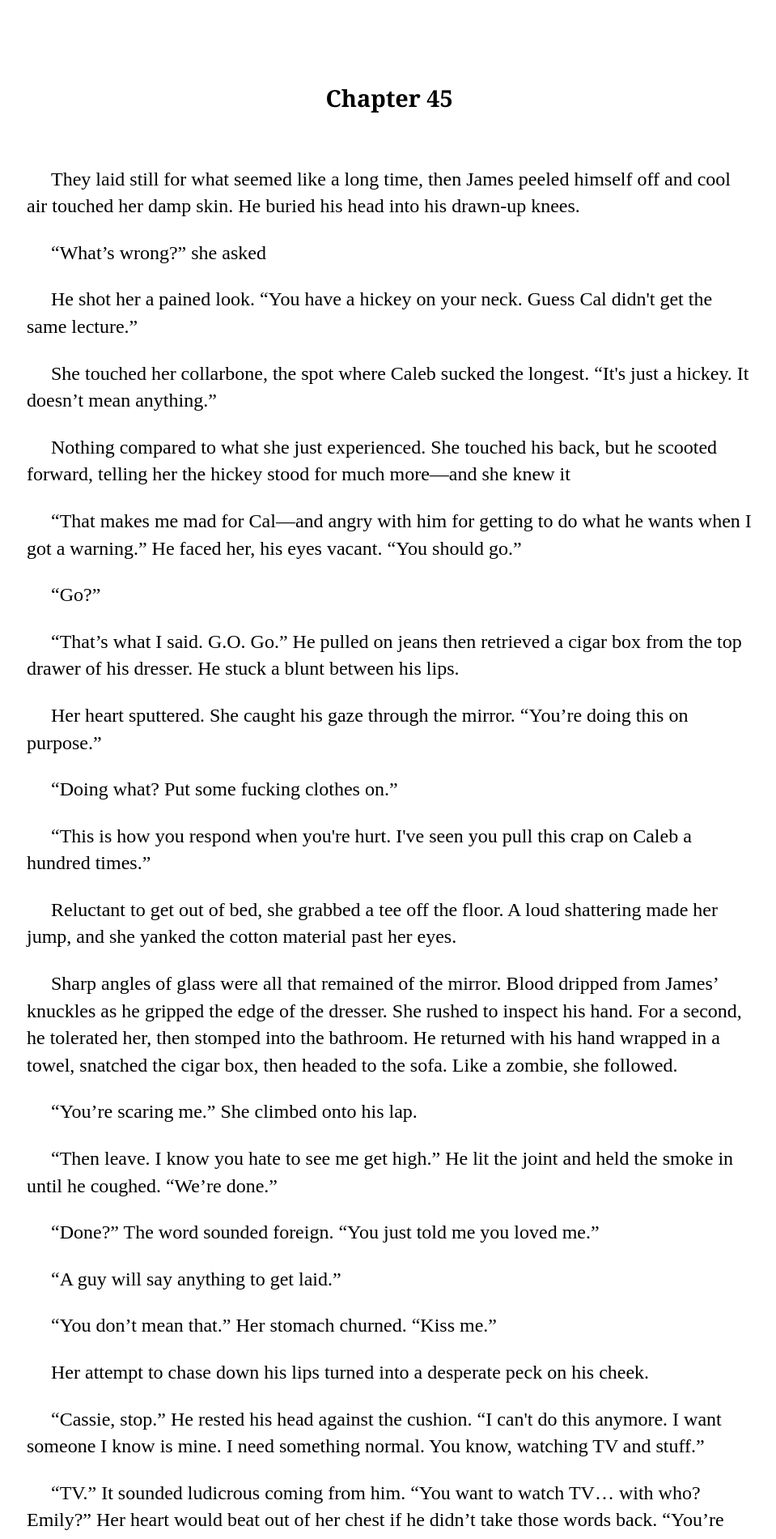
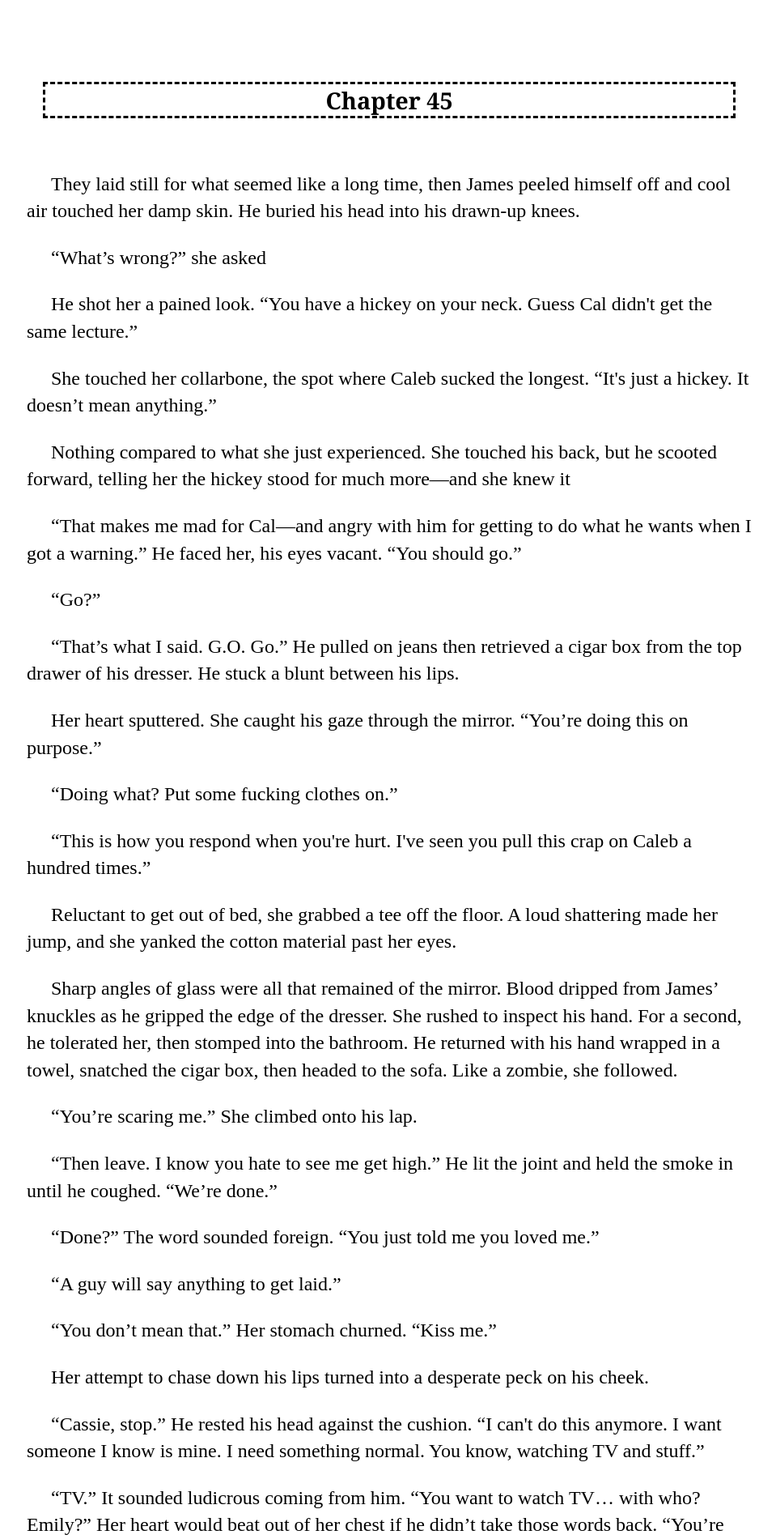
Before and after one commit to Sarahsheridan97/sarahsheridan97.github.io, a Jekyll site: the page final/Chapter 45.html, which Jekyll copies as it is, in a window 1280 px wide. Shown: the top 1900 px of the page at 81% size, without its empty margins (159-1118 px from the left). Built offline with Jekyll 4.4.1, drawn with Linux system fonts in a browser that asks for light colours.

Commit message:
Update extra.css

```diff
--- a/css/extra.css
+++ b/css/extra.css
@@ -93,7 +93,8 @@ h3 {
 h4 {
     font-size: 1.8em;
     font-family:"Georgia", "Times New Roman", Serif;
-  text-align:center;
+  text-align: center;
+  border: dashed;
 }
 
 h5 {
```
